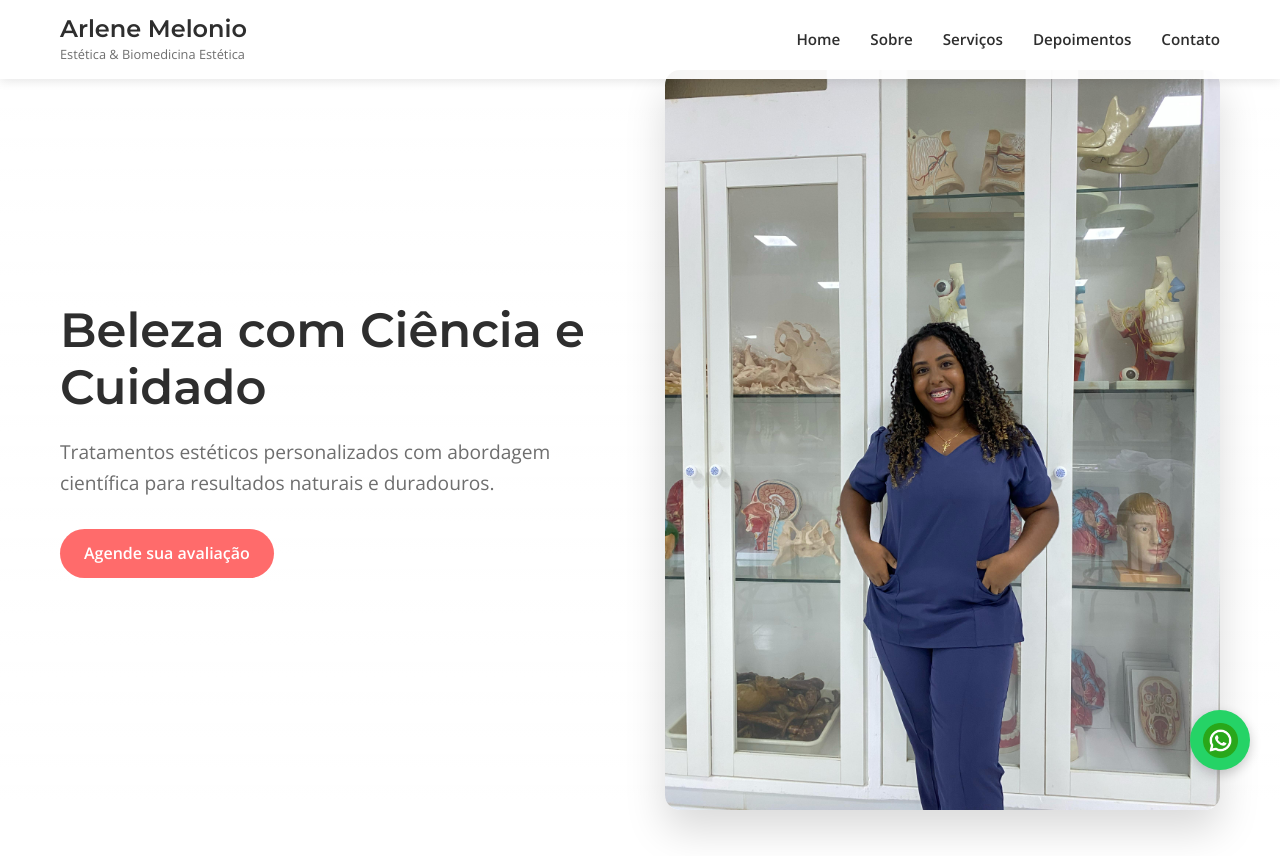
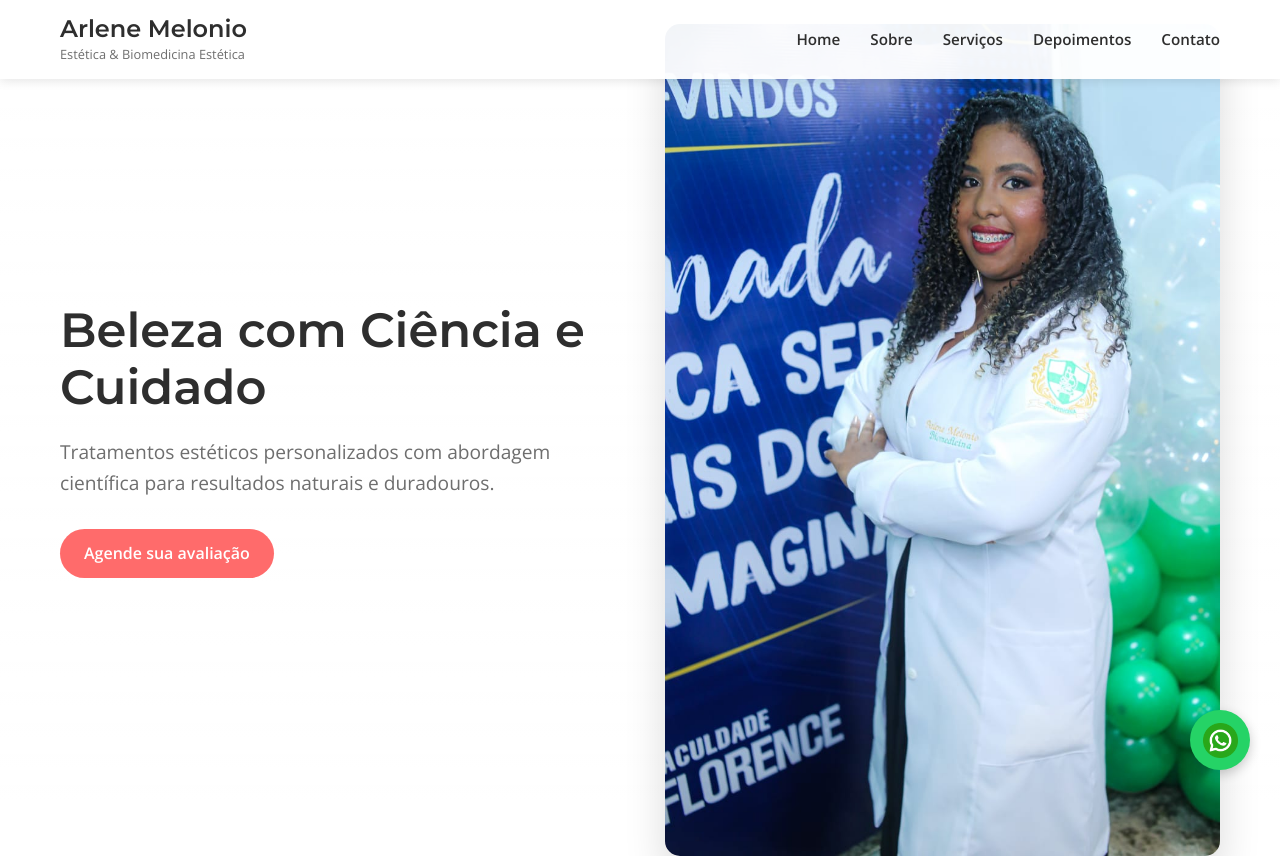
Before and after one commit to RVictorCruz/arlene_site, a plain HTML site: page index.html in a window 1280 px wide. Shown: the top 856 px of the page. Drawn offline with nearby package versions, Linux system fonts and the light colour scheme.

Commit message:
Mudança de foto

```diff
--- a/index.html
+++ b/index.html
@@ -60,7 +60,7 @@
                 <div class="hero-image">
                     <div class="image-wrapper">
                         <!-- Substitua pelo caminho real da imagem -->
-                        <img src="assets/arlene1.jpeg" alt="Arlene Melonio - Profissional de Estética">
+                        <img src="assets/arlene3.jpeg" alt="Arlene Melonio - Profissional de Estética">
                     </div>
                 </div>
             </div>
```
Also changed, not shown: assets/arlene3.jpeg (added).
